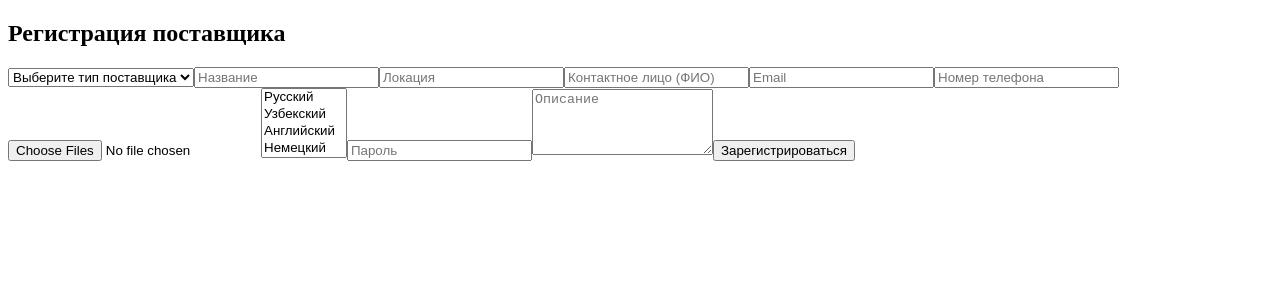
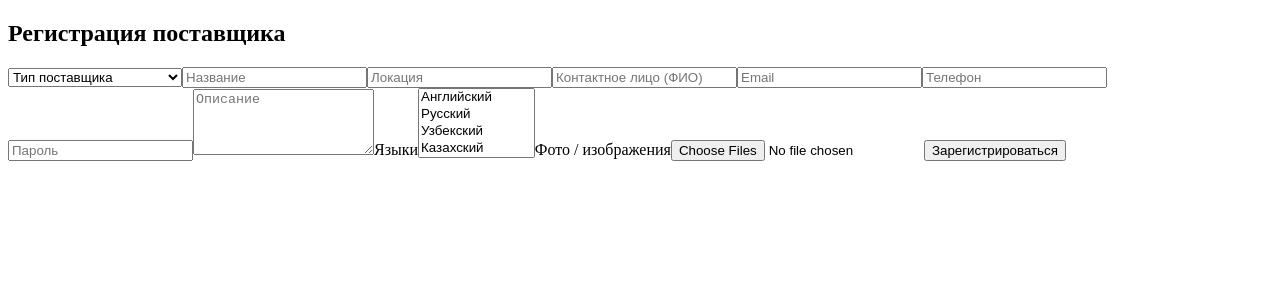
Before and after one commit to akhmedovkb/frontend, a React (Vite) app: page /register in a window 1280 px wide. Shown: the top 300 px of the page. Built offline with nearby package versions, Linux system fonts and the light colour scheme.

Commit message:
Update RegistrationForm.jsx

```diff
--- a/src/components/RegistrationForm.jsx
+++ b/src/components/RegistrationForm.jsx
@@ -1,21 +1,18 @@
 import React, { useState } from 'react';
 
-const providerTypes = [
-  'Гостиница',
-  'Гид',
-  'Транспорт',
-  'Питание',
-  'Мероприятие/Событие',
-  'Экскурсия',
-  'Достопримечательность',
+const allLanguages = [
+  "Английский", "Русский", "Узбекский", "Казахский", "Таджикский",
+  "Французский", "Немецкий", "Испанский", "Итальянский", "Португальский",
+  "Турецкий", "Китайский", "Японский", "Корейский", "Арабский",
+  "Хинди", "Бенгальский", "Персидский", "Пушту", "Иврит",
+  "Греческий", "Польский", "Чешский", "Словацкий", "Румынский",
+  "Сербский", "Хорватский", "Болгарский", "Украинский", "Белорусский",
+  "Азербайджанский", "Грузинский", "Армянский", "Вьетнамский", "Индонезийский",
+  "Малайский", "Тайский", "Лаосский", "Бирманский", "Монгольский"
 ];
 
-const languages = [
-  'Русский',
-  'Узбекский',
-  'Английский',
-  'Немецкий',
-  'Французский',
+const providerTypes = [
+  "Гостиница", "Гид", "Транспорт", "Питание", "Мероприятие/Событие", "Экскурсия", "Достопримечательность"
 ];
 
 function RegistrationForm() {
@@ -26,39 +23,29 @@ function RegistrationForm() {
     contactName: '',
     email: '',
     phone: '',
-    images: [],
-    languages: [],
     password: '',
     description: '',
+    languages: [],
+    images: [],
   });
-
-  const handleChange = (e) => {
-    const { name, value } = e.target;
-    setFormData({ ...formData, [name]: value });
-  };
-
-  const handleLanguagesChange = (e) => {
-    const { options } = e.target;
-    const selected = [];
-    for (const option of options) {
-      if (option.selected) selected.push(option.value);
-    }
-    setFormData({ ...formData, languages: selected });
-  };
 
   const handleFileChange = (e) => {
     setFormData({ ...formData, images: Array.from(e.target.files) });
   };
 
+  const handleLanguageChange = (e) => {
+    const selected = Array.from(e.target.selectedOptions).map(opt => opt.value);
+    setFormData({ ...formData, languages: selected });
+  };
+
   const handleSubmit = async (e) => {
     e.preventDefault();
-
     const data = new FormData();
     for (const key in formData) {
       if (key === 'images') {
         formData.images.forEach((file) => data.append('images', file));
-      } else if (Array.isArray(formData[key])) {
-        data.append(key, JSON.stringify(formData[key]));
+      } else if (key === 'languages') {
+        formData.languages.forEach((lang) => data.append('languages', lang));
       } else {
         data.append(key, formData[key]);
       }
@@ -70,7 +57,7 @@ function RegistrationForm() {
         body: data,
       });
       const result = await res.json();
-      alert(result.message || result.error || 'Успешно отправлено');
+      alert(result.message || result.error || 'Успешно!');
     } catch (err) {
       console.error(err);
       alert('Ошибка при отправке');
@@ -78,34 +65,110 @@ function RegistrationForm() {
   };
 
   return (
-    <form onSubmit={handleSubmit} className="space-y-4 max-w-xl mx-auto p-4">
-      <h2 className="text-xl font-bold">Регистрация поставщика</h2>
+    <form onSubmit={handleSubmit} className="max-w-xl mx-auto mt-10 space-y-4">
+      <h2 className="text-2xl font-bold">Регистрация поставщика</h2>
 
-      <select name="type" onChange={handleChange} required className="w-full p-2 border rounded">
-        <option value="">Выберите тип поставщика</option>
+      <select
+        required
+        value={formData.type}
+        onChange={(e) => setFormData({ ...formData, type: e.target.value })}
+        className="w-full p-2 border rounded"
+      >
+        <option value="">Тип поставщика</option>
         {providerTypes.map((type) => (
           <option key={type} value={type}>{type}</option>
         ))}
       </select>
 
-      <input name="name" placeholder="Название" onChange={handleChange} required className="w-full p-2 border rounded" />
-      <input name="location" placeholder="Локация" onChange={handleChange} required className="w-full p-2 border rounded" />
-      <input name="contactName" placeholder="Контактное лицо (ФИО)" onChange={handleChange} required className="w-full p-2 border rounded" />
-      <input name="email" type="email" placeholder="Email" onChange={handleChange} required className="w-full p-2 border rounded" />
-      <input name="phone" placeholder="Номер телефона" onChange={handleChange} required className="w-full p-2 border rounded" />
+      <input
+        type="text"
+        placeholder="Название"
+        value={formData.name}
+        onChange={(e) => setFormData({ ...formData, name: e.target.value })}
+        className="w-full p-2 border rounded"
+        required
+      />
 
-      <input name="images" type="file" accept="image/*" multiple onChange={handleFileChange} className="w-full" />
+      <input
+        type="text"
+        placeholder="Локация"
+        value={formData.location}
+        onChange={(e) => setFormData({ ...formData, location: e.target.value })}
+        className="w-full p-2 border rounded"
+        required
+      />
 
-      <select name="languages" multiple onChange={handleLanguagesChange} className="w-full p-2 border rounded">
-        {languages.map((lang) => (
-          <option key={lang} value={lang}>{lang}</option>
+      <input
+        type="text"
+        placeholder="Контактное лицо (ФИО)"
+        value={formData.contactName}
+        onChange={(e) => setFormData({ ...formData, contactName: e.target.value })}
+        className="w-full p-2 border rounded"
+        required
+      />
+
+      <input
+        type="email"
+        placeholder="Email"
+        value={formData.email}
+        onChange={(e) => setFormData({ ...formData, email: e.target.value })}
+        className="w-full p-2 border rounded"
+        required
+      />
+
+      <input
+        type="tel"
+        placeholder="Телефон"
+        value={formData.phone}
+        onChange={(e) => setFormData({ ...formData, phone: e.target.value })}
+        className="w-full p-2 border rounded"
+        required
+      />
+
+      <input
+        type="password"
+        placeholder="Пароль"
+        value={formData.password}
+        onChange={(e) => setFormData({ ...formData, password: e.target.value })}
+        className="w-full p-2 border rounded"
+        required
+      />
+
+      <textarea
+        placeholder="Описание"
+        value={formData.description}
+        onChange={(e) => setFormData({ ...formData, description: e.target.value })}
+        className="w-full p-2 border rounded"
+        rows={4}
+        required
+      />
+
+      <label className="block font-medium">Языки</label>
+      <select
+        multiple
+        value={formData.languages}
+        onChange={handleLanguageChange}
+        className="w-full p-2 border rounded h-40"
+      >
+        {allLanguages.map((lang) => (
+          <option key={lang} value={lang}>
+            {lang}
+          </option>
         ))}
       </select>
 
-      <input name="password" type="password" placeholder="Пароль" onChange={handleChange} required className="w-full p-2 border rounded" />
-      <textarea name="description" placeholder="Описание" onChange={handleChange} className="w-full p-2 border rounded" rows="4" />
+      <label className="block font-medium">Фото / изображения</label>
+      <input
+        type="file"
+        accept="image/*"
+        multiple
+        onChange={handleFileChange}
+        className="w-full p-2 border rounded"
+      />
 
-      <button type="submit" className="bg-blue-600 text-white py-2 px-4 rounded hover:bg-blue-700">Зарегистрироваться</button>
+      <button type="submit" className="bg-blue-600 text-white px-4 py-2 rounded">
+        Зарегистрироваться
+      </button>
     </form>
   );
 }
```
